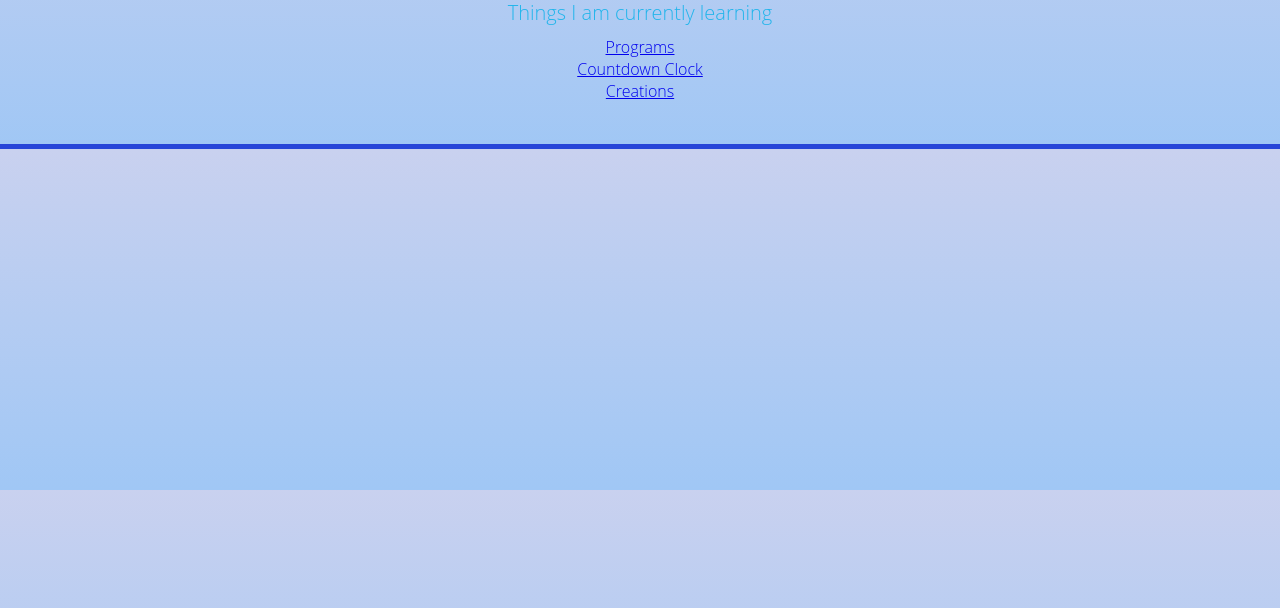
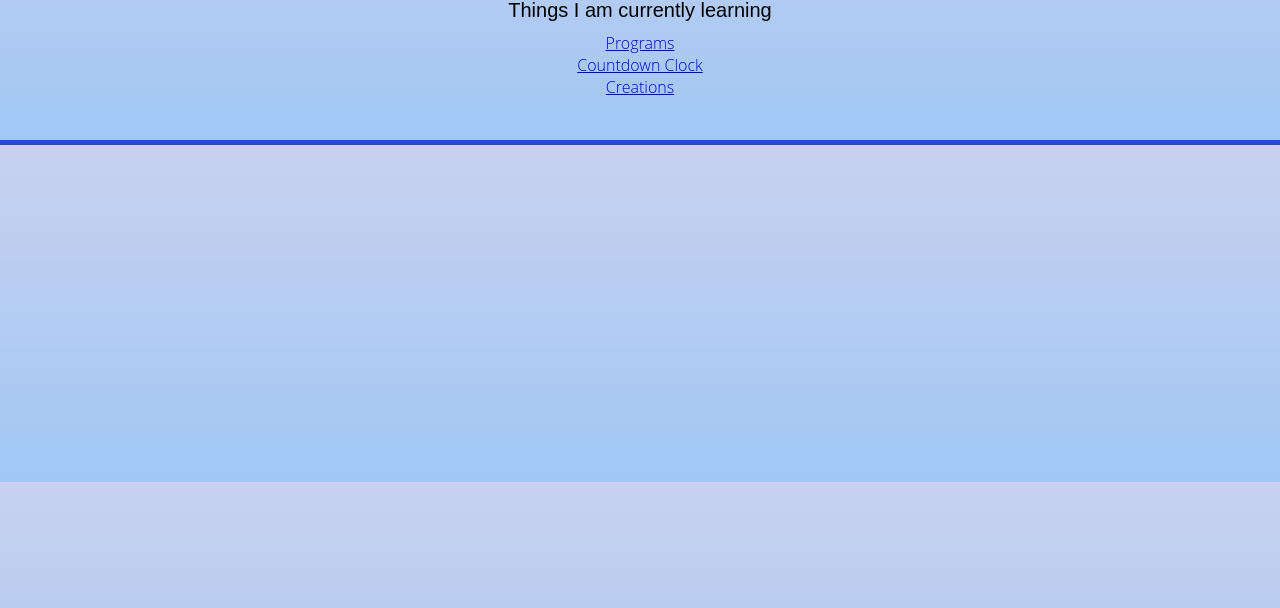
Before and after one commit to Buffaluv07/Web-Page, a website built with Vite: page index.html in a window 1280 px wide. Shown: the part 192-800 px from the top of the page. Built offline with nearby package versions, Linux system fonts and the light colour scheme.

Commit message:
changed font folor on main page

```diff
--- a/style.css
+++ b/style.css
@@ -29,7 +29,8 @@ h2 {
     padding: 10px;
     font-size: 20px;
     font-weight: 300;
-    color: #21b5eb;
+    color: black;
+    font-family:Arial, Helvetica, sans-serif;
 }
 h3 {
     margin: 0;
```
